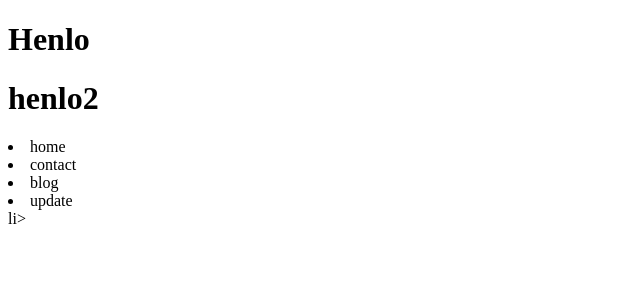
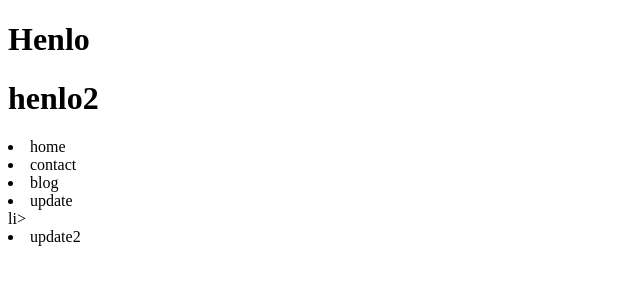
Before and after one commit to WaasteOfSpaace/March2020Branch, a plain HTML site: page index.html in a window 1280 px wide. Shown: the full height of the page, 0-640 px from the left. Drawn offline with Linux system fonts and the light colour scheme.

Commit message:
johns commit

```diff
--- a/index.html
+++ b/index.html
@@ -13,5 +13,6 @@
     <li>contact</li>
     <li>blog</li>
     <li>update</li>li>
+    <li>update2</li>
 </body>
 </html>
```
